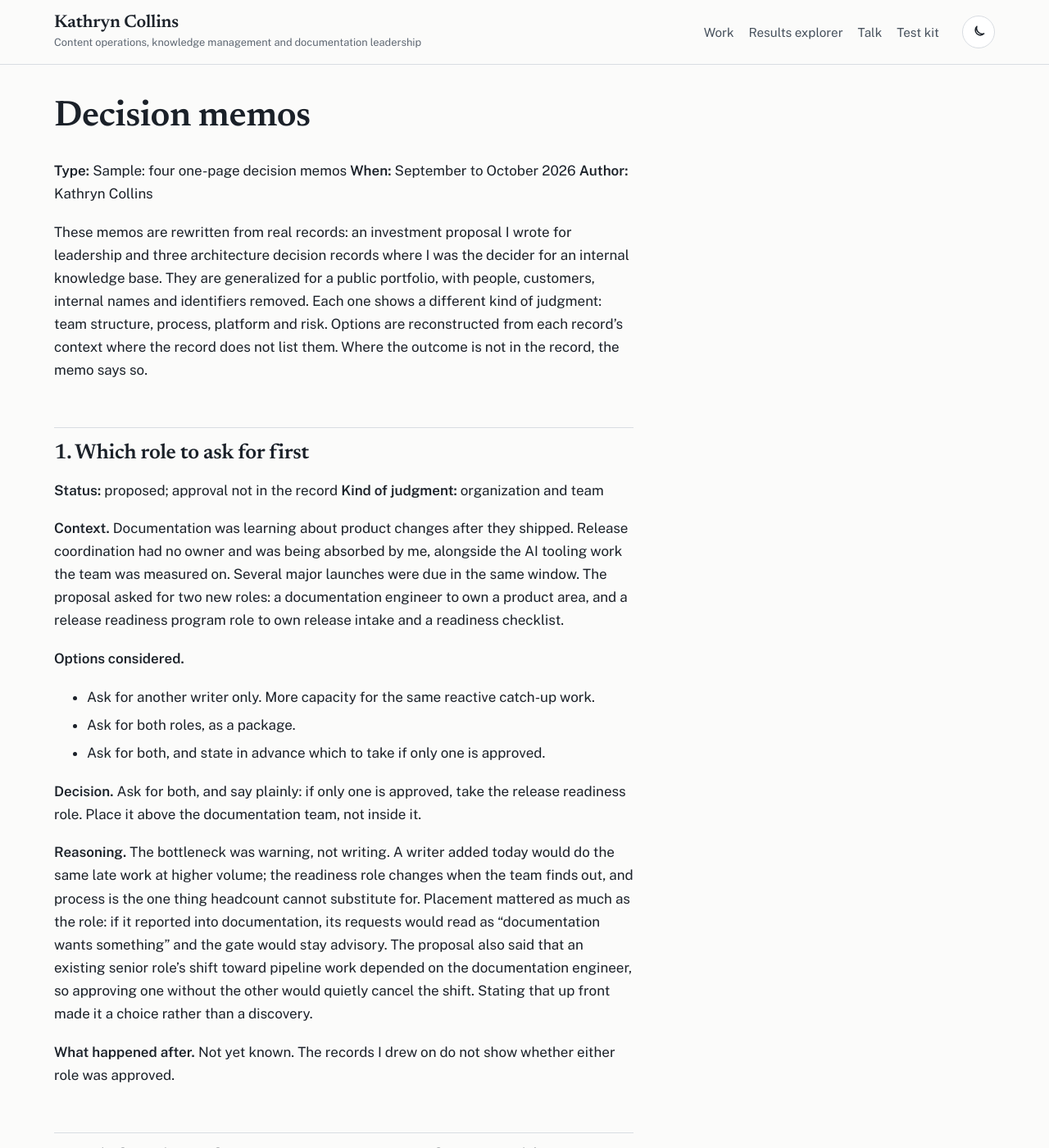
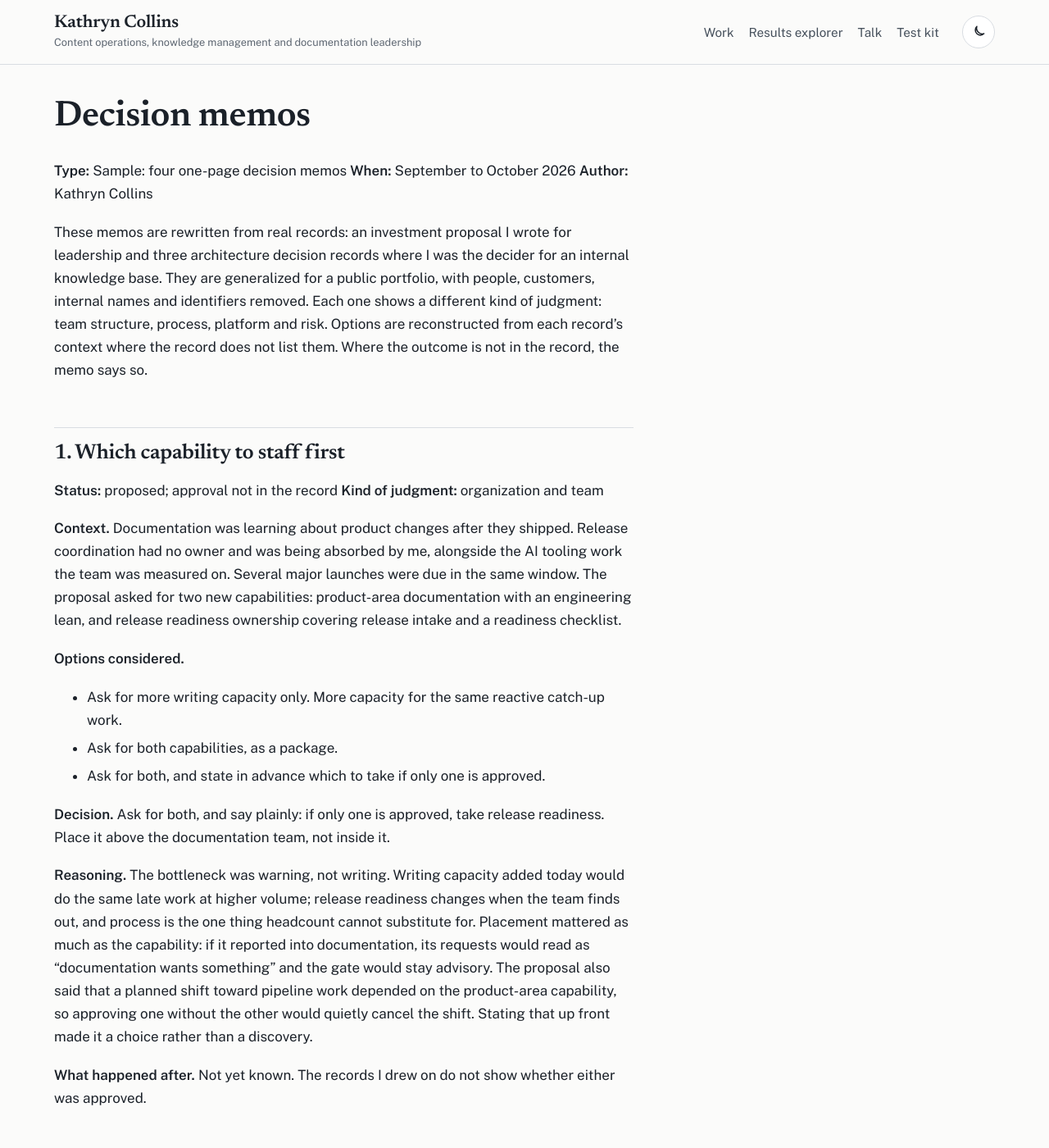
Before and after one commit to KathrynMCollins/portfolio-projects, a Jekyll site: the page built from samples/decision-memos.md, in a window 1280 px wide and 1400 px high. Shown: the whole window at 82% size. Built offline with Jekyll 4.4.1, drawn with Linux system fonts in a browser that asks for light colours; our own code applies the rules of GitHub Pages for plain Markdown files.

Commit message:
Generalize headcount details

```diff
--- a/samples/decision-memos.md
+++ b/samples/decision-memos.md
@@ -6,23 +6,23 @@
 
 These memos are rewritten from real records: an investment proposal I wrote for leadership and three architecture decision records where I was the decider for an internal knowledge base. They are generalized for a public portfolio, with people, customers, internal names and identifiers removed. Each one shows a different kind of judgment: team structure, process, platform and risk. Options are reconstructed from each record's context where the record does not list them. Where the outcome is not in the record, the memo says so.
 
-## 1. Which role to ask for first
+## 1. Which capability to staff first
 
 **Status:** proposed; approval not in the record
 **Kind of judgment:** organization and team
 
-**Context.** Documentation was learning about product changes after they shipped. Release coordination had no owner and was being absorbed by me, alongside the AI tooling work the team was measured on. Several major launches were due in the same window. The proposal asked for two new roles: a documentation engineer to own a product area, and a release readiness program role to own release intake and a readiness checklist.
+**Context.** Documentation was learning about product changes after they shipped. Release coordination had no owner and was being absorbed by me, alongside the AI tooling work the team was measured on. Several major launches were due in the same window. The proposal asked for two new capabilities: product-area documentation with an engineering lean, and release readiness ownership covering release intake and a readiness checklist.
 
 **Options considered.**
-- Ask for another writer only. More capacity for the same reactive catch-up work.
-- Ask for both roles, as a package.
+- Ask for more writing capacity only. More capacity for the same reactive catch-up work.
+- Ask for both capabilities, as a package.
 - Ask for both, and state in advance which to take if only one is approved.
 
-**Decision.** Ask for both, and say plainly: if only one is approved, take the release readiness role. Place it above the documentation team, not inside it.
+**Decision.** Ask for both, and say plainly: if only one is approved, take release readiness. Place it above the documentation team, not inside it.
 
-**Reasoning.** The bottleneck was warning, not writing. A writer added today would do the same late work at higher volume; the readiness role changes when the team finds out, and process is the one thing headcount cannot substitute for. Placement mattered as much as the role: if it reported into documentation, its requests would read as "documentation wants something" and the gate would stay advisory. The proposal also said that an existing senior role's shift toward pipeline work depended on the documentation engineer, so approving one without the other would quietly cancel the shift. Stating that up front made it a choice rather than a discovery.
+**Reasoning.** The bottleneck was warning, not writing. Writing capacity added today would do the same late work at higher volume; release readiness changes when the team finds out, and process is the one thing headcount cannot substitute for. Placement mattered as much as the capability: if it reported into documentation, its requests would read as "documentation wants something" and the gate would stay advisory. The proposal also said that a planned shift toward pipeline work depended on the product-area capability, so approving one without the other would quietly cancel the shift. Stating that up front made it a choice rather than a discovery.
 
-**What happened after.** Not yet known. The records I drew on do not show whether either role was approved.
+**What happened after.** Not yet known. The records I drew on do not show whether either was approved.
 
 ## 2. Ask for what a feature's stage owes, not for everything
 
```
Also changed, not shown: README.md (+1 -1 lines), case-studies/docs-capacity-and-investment-case.md (+5 -5 lines).
